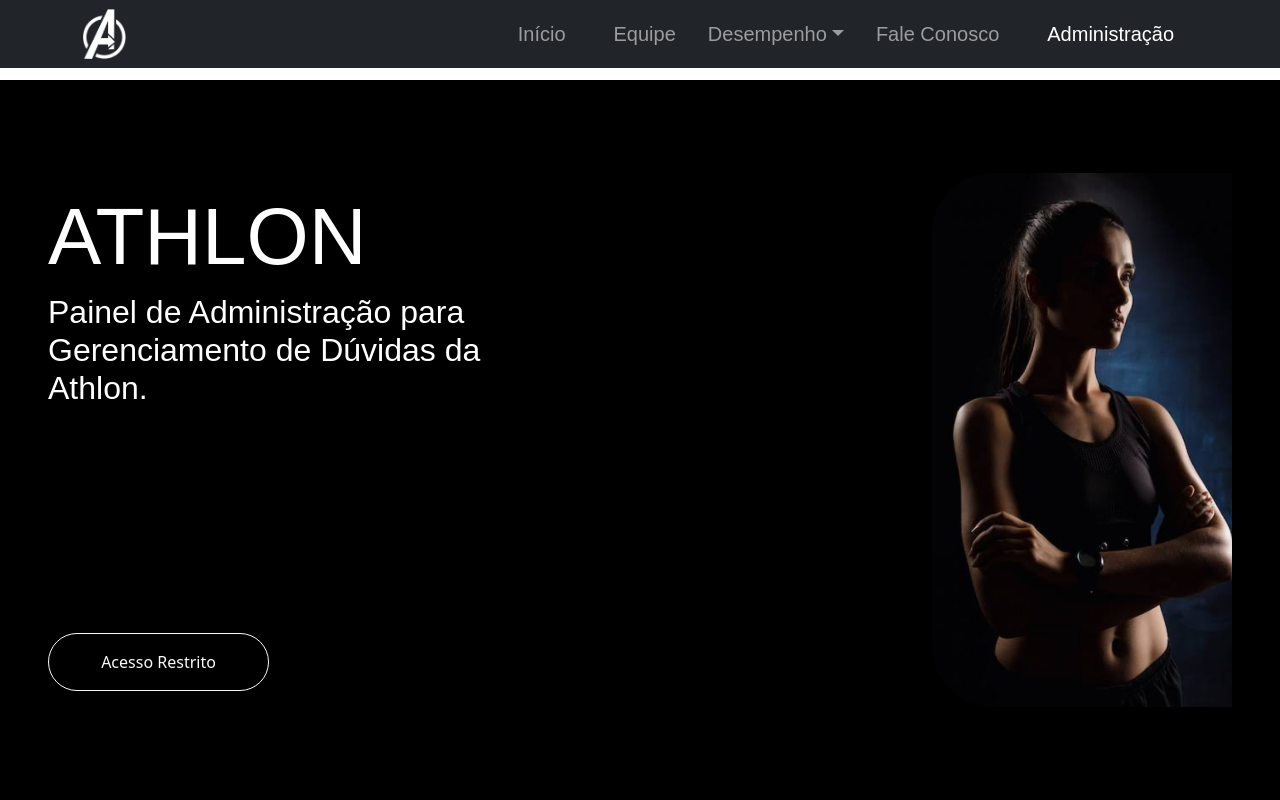
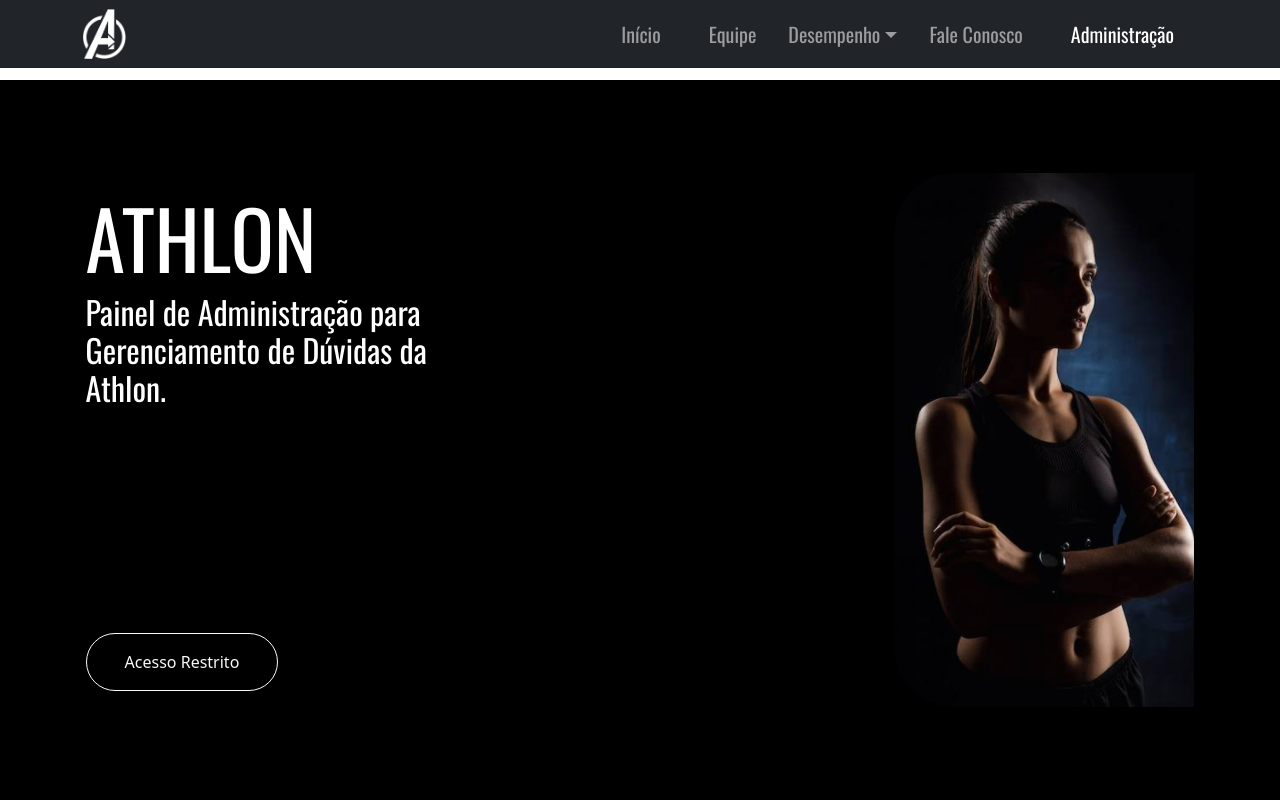
Before and after one commit to MarcosOki/AthlonFit, a PHP site: page /page-login.php in a window 1280 px wide. Run offline with PHP 8.4, Linux system fonts and the light colour scheme.

Commit message:
add de fonte na pagina

```diff
--- a/front-end/page-login.php
+++ b/front-end/page-login.php
@@ -21,9 +21,8 @@
     <title>Document</title>
     <link href="https://cdn.jsdelivr.net/npm/bootstrap@5.0.2/dist/css/bootstrap.min.css" rel="stylesheet" integrity="sha384-EVSTQN3/azprG1Anm3QDgpJLIm9Nao0Yz1ztcQTwFspd3yD65VohhpuuCOmLASjC" crossorigin="anonymous">
     <link rel="stylesheet" href="css/style.css">
-    <style>
+    <link href="https://fonts.googleapis.com/css2?family=Oswald:wght@400;700&display=swap" rel="stylesheet">
 
-    </style>
 </head>
 
 <body>
```
